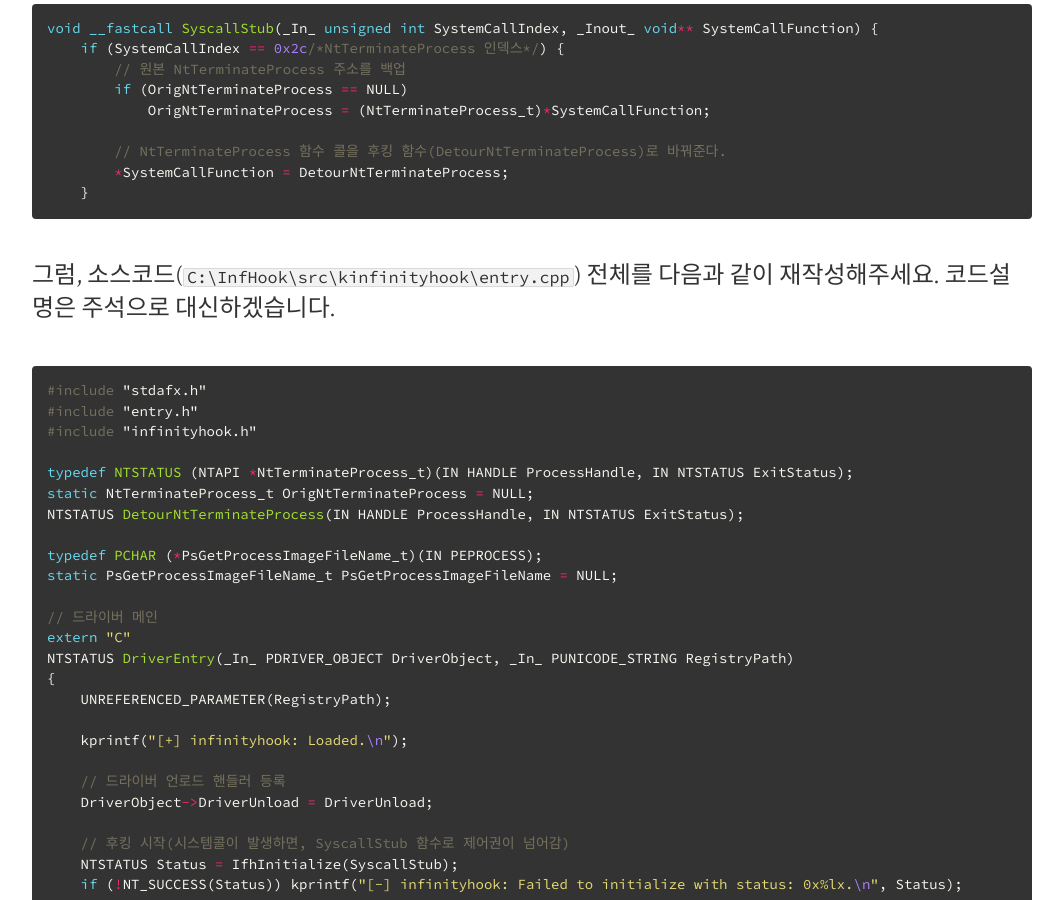
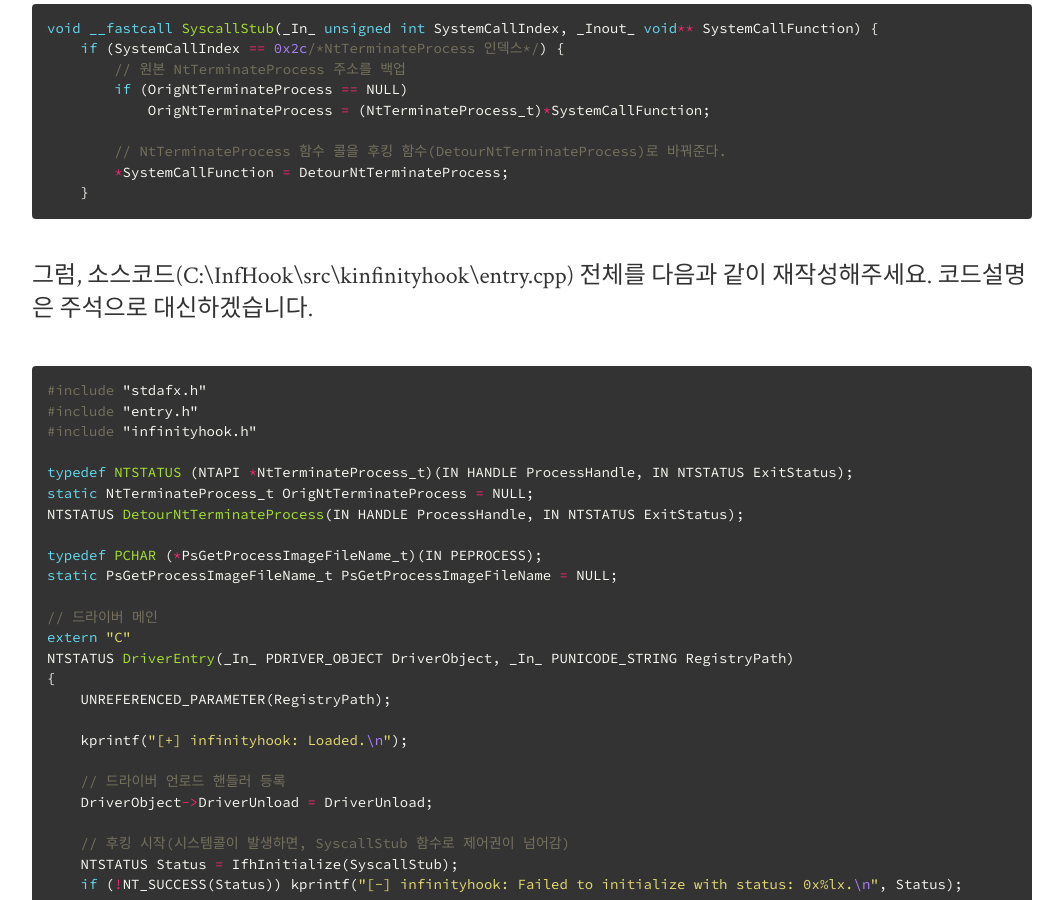
Before and after one commit to intellee/blog.diffense.co.kr, a Jekyll site: the page built from _posts/2019-07-26-WD.md, in a window 1280 px wide and 900 px high, scrolled down 6070 px. Shown: the whole window, without its empty margins (108-1171 px from the left). Built offline with Jekyll 4.4.1, drawn with Linux system fonts in a browser that asks for light colours; nearby versions of some CDN libraries; some of the changed text lies outside the part shown.

Commit message:
짤림현상

````diff
--- a/_posts/2019-07-26-WD.md
+++ b/_posts/2019-07-26-WD.md
@@ -43,7 +43,7 @@
 4. `Ctrl+Shift+B` 를 눌러 빌드합니다.  빌드가 성공하였다면 다음 그림과 같은 빌드 메시지를 볼 수 있을 것입니다.
 ![](https://user-images.githubusercontent.com/50191798/61880097-36d89c80-af2f-11e9-91b4-9a8362fe278a.png)
 
-빌드 간단하네요. 빌드된 커널 드라이버 경로는 `C:\InfHook\src\x64\Debug\kinfinityhook.sys` 입니다.
+빌드 간단하네요. 빌드된 커널 드라이버 경로는 C:\InfHook\src\x64\Debug\kinfinityhook.sys 입니다.
 
 
 **테스트**
@@ -170,7 +170,8 @@
     }
 ```
 
-그럼, 소스코드(`C:\InfHook\src\kinfinityhook\entry.cpp`) 전체를 다음과 같이 재작성해주세요. 코드설명은 주석으로 대신하겠습니다.
+그럼, 소스코드(C:\InfHook\src\kinfinityhook\entry.cpp) 전체를 다음과 같이 재작성해주세요.
+코드설명은 주석으로 대신하겠습니다.
 
 ```c
 #include "stdafx.h"
````
